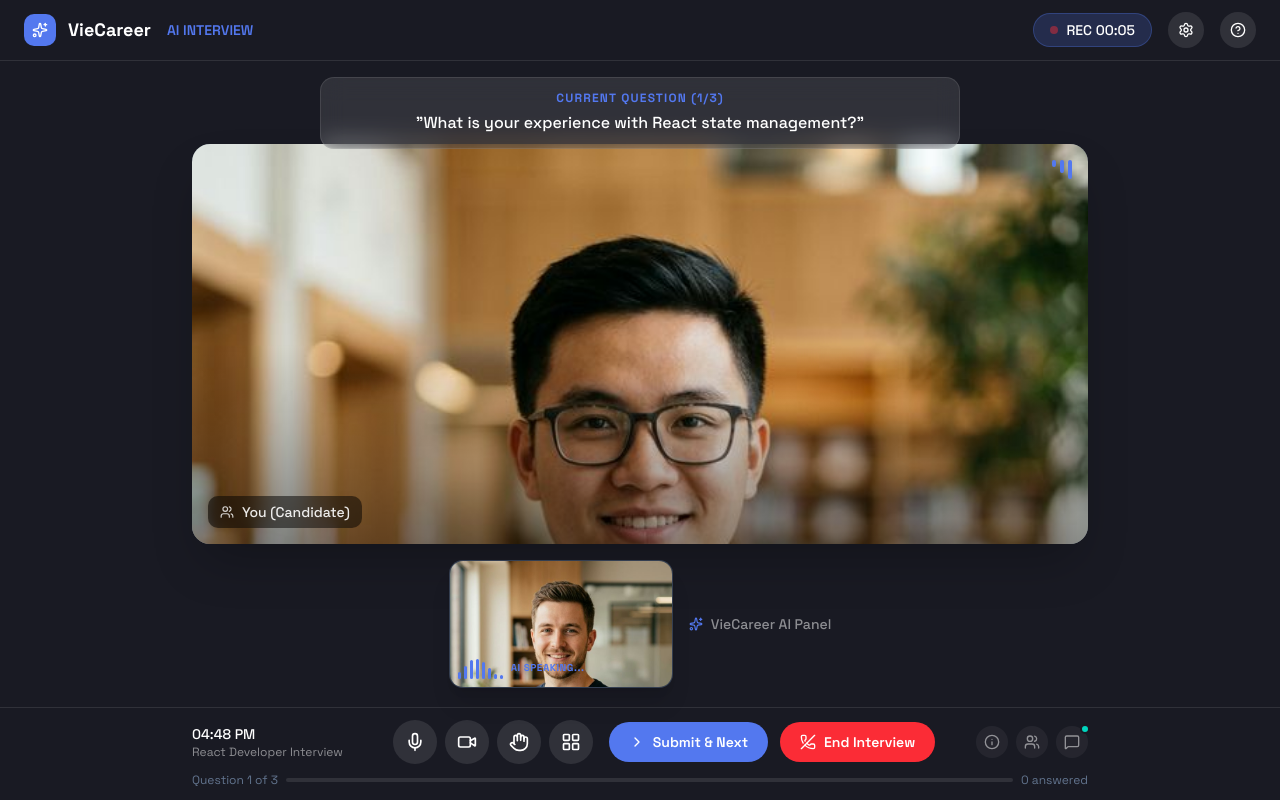
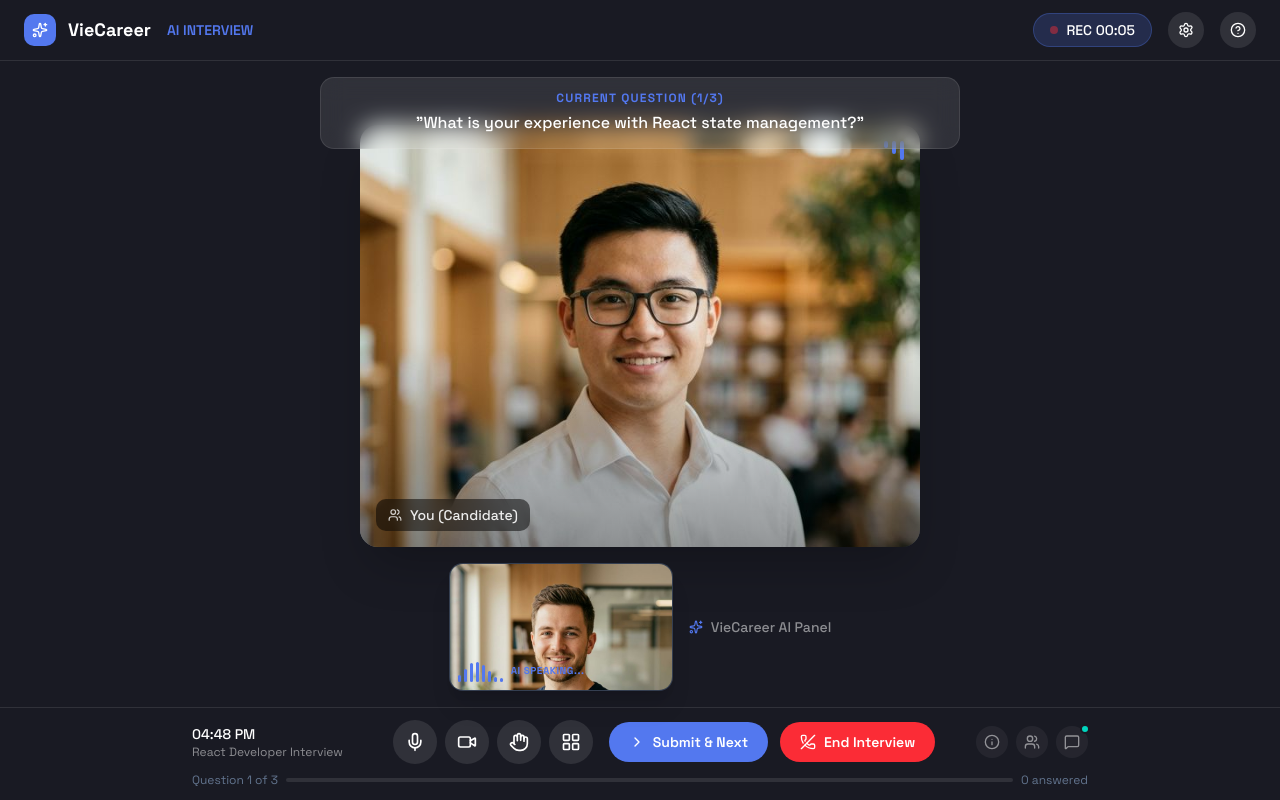
Before and after one commit to boncloudy/viecareer, a Next.js app: page /interview in a window 1280 px wide. Built offline with nearby package versions, Linux system fonts and the light colour scheme.

Commit message:
FIx scale camera

```diff
--- a/src/app/interview/page.tsx
+++ b/src/app/interview/page.tsx
@@ -127,9 +127,9 @@ export default function InterviewPage() {
         </div>
 
         {/* Video Area */}
-        <div className="flex-1 flex flex-col items-center justify-center w-full max-w-4xl gap-4 pt-16">
+        <div className="flex-1 flex flex-col items-center justify-center w-full max-w-4xl gap-4 pt-12">
           {/* Candidate Video (Main) */}
-          <div className="relative w-full flex-1 max-h-[50vh] bg-gradient-to-br from-slate-700 via-slate-600 to-slate-800 rounded-2xl overflow-hidden shadow-2xl">
+          <div className="relative w-full flex-1 max-w-[70vh] max-h-[60vh] bg-gradient-to-br from-slate-700 via-slate-600 to-slate-800 rounded-2xl overflow-hidden shadow-2xl">
             <div className="absolute inset-0 flex items-center justify-center">
               <Image
                 src="/candidate-avatar.png"
```
